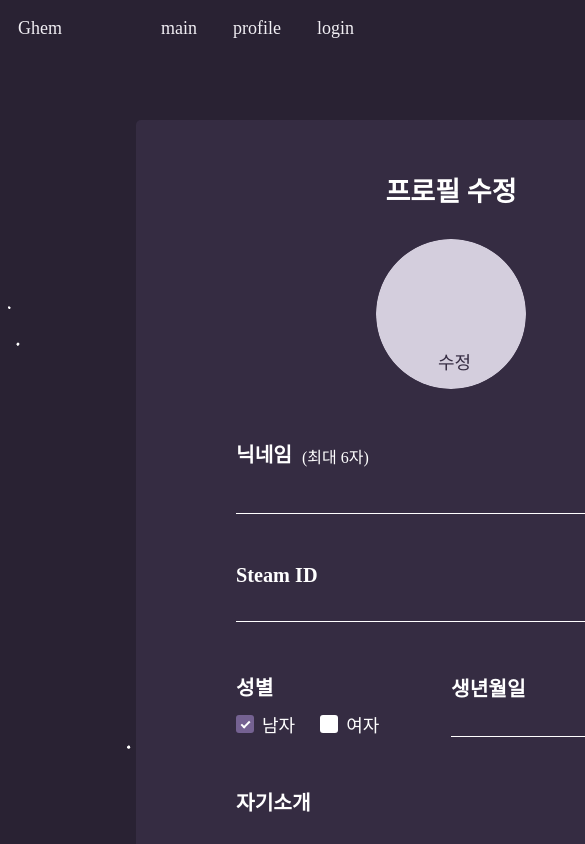
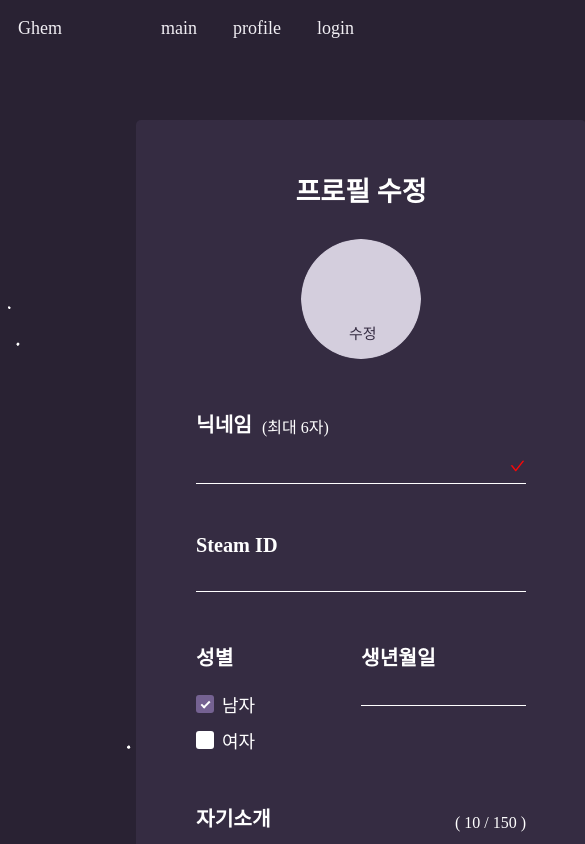
Before and after one commit to season2lee/GHEM, a React (Vite) app in the folder FE/ghem/: page /update/profile in a window 390 px wide. Shown: the top 844 px of the page, 585 px wide, since content can reach past the window. Built offline with nearby package versions, Linux system fonts and the light colour scheme; a web font is replaced by a local one.

Commit message:
🐾[FE:feat] 프로필 수정 페이지 반응형 구현

```diff
--- a/FE/ghem/src/components/profile/common/ProfileImage.tsx
+++ b/FE/ghem/src/components/profile/common/ProfileImage.tsx
@@ -31,6 +31,11 @@ const profileImageWrapper = (size: number) => css`
     width: ${size}px;
     height: ${size}px;
     border-radius: 50%;
+
+    @media (max-width: 768px) {
+      width: 120px;
+      height: 120px;
+    }
   }
 `;
 
@@ -48,6 +53,15 @@ const fileInputWrapper = css`
     }
   }
 
+  @media (max-width: 768px) {
+    bottom: 15px;
+    left: 48px;
+
+    > label {
+      font-size: 15px;
+    }
+  }
+
   > input {
     position: absolute;
     width: 0;
--- a/FE/ghem/src/components/profile/gamelist/GameReviewModal.tsx
+++ b/FE/ghem/src/components/profile/gamelist/GameReviewModal.tsx
@@ -72,7 +72,7 @@ const gameContentWrapper = css`
     height: 200px;
     resize: none;
     outline: none;
-    background: EAE7EF;
+    background: #eae7ef;
     border: none;
     border-radius: 5px;
     padding: 10px;
--- a/FE/ghem/src/components/profile/update/ProfileGender.tsx
+++ b/FE/ghem/src/components/profile/update/ProfileGender.tsx
@@ -6,10 +6,14 @@ function ProfileGender() {
     <div css={wrapper}>
       <h5>성별</h5>
       <div css={inputWrapper}>
-        <input type="radio" name="gender" value="male" defaultChecked />
-        남자
-        <input type="radio" name="gender" value="female" />
-        여자
+        <div css={genderWrapper}>
+          <input type="radio" name="gender" value="male" id="male" defaultChecked />
+          <label htmlFor="male">남자</label>
+        </div>
+        <div css={genderWrapper}>
+          <input type="radio" name="gender" value="female" id="female" />
+          <label htmlFor="female">여자</label>
+        </div>
       </div>
     </div>
   );
@@ -26,6 +30,23 @@ const inputWrapper = css`
   display: flex;
   flex-direction: row;
   align-items: center;
+
+  @media (max-width: 768px) {
+    flex-direction: column;
+    align-items: normal;
+  }
+`;
+
+const genderWrapper = css`
+  display: flex;
+  flex-direction: row;
+  align-items: center;
+  margin-right: 15px;
+
+  @media (max-width: 768px) {
+    margin-right: 0;
+    margin-top: 10px;
+  }
 
   > input {
     -webkit-appearance: none;
@@ -59,10 +80,6 @@ const inputWrapper = css`
       display: block;
     }
   }
-
-  > input:nth-of-type(2) {
-    margin-left: 25px;
-  }
 `;
 
 export default ProfileGender;
--- a/FE/ghem/src/components/profile/update/ProfileUpdate.tsx
+++ b/FE/ghem/src/components/profile/update/ProfileUpdate.tsx
@@ -52,6 +52,11 @@ const profileUpdateWrapper = css`
   > h3 {
     margin-bottom: 30px;
   }
+
+  @media (max-width: 768px) {
+    width: 450px;
+    padding: 50px 60px;
+  }
 `;
 
 const rowFlexWrapper = css`
@@ -60,6 +65,10 @@ const rowFlexWrapper = css`
   flex-direction: row;
   align-items: center;
   justify-content: center;
+
+  @media (max-width: 768px) {
+    align-items: flex-start;
+  }
 `;
 
 const buttonWrapper = css`
@@ -77,6 +86,14 @@ const buttonWrapper = css`
     border: none;
     color: white;
     border-radius: 5px;
+  }
+
+  @media (max-width: 768px) {
+    gap: 30px;
+
+    > button {
+      padding: 12px 40px;
+    }
   }
 
   > button:nth-of-type(1) {
```
